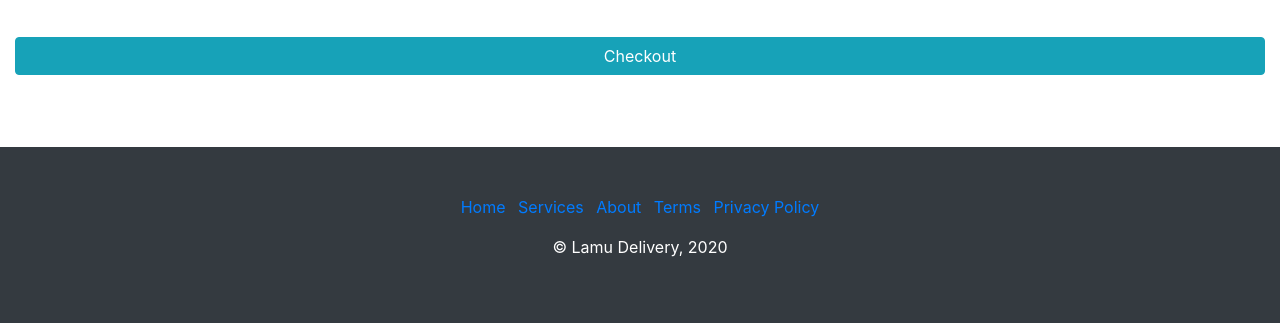
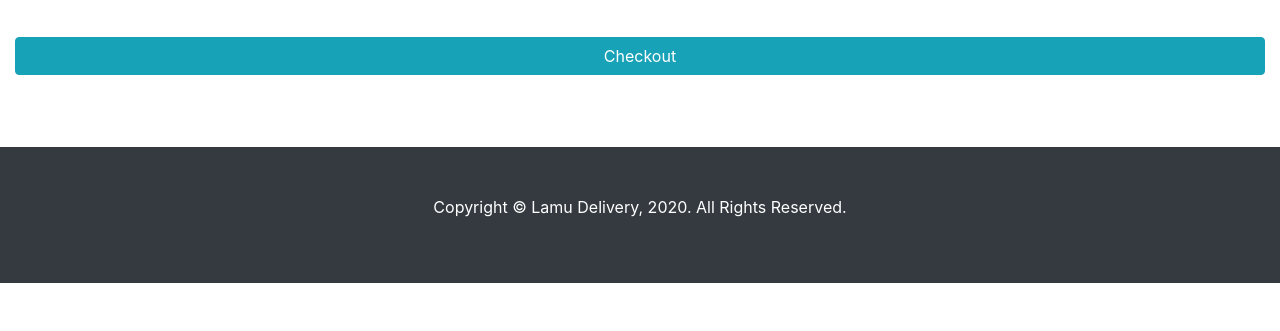
Before and after one commit to ExpertAli/Lamu, a CodeIgniter app: page /lamu/index.php/shop/cart in a window 1280 px wide; the page is wider, and only the part inside the window is pictured. Shown: the part 931-1262 px from the top of that part. After the commit the page ends 1214 px from the top of that part, so only its background shows below. Run offline with CodeIgniter, Linux system fonts and the light colour scheme; the visitor is signed in with stand-in values (Sample User, id 1); data comes from the database, SQL or seed files in the repository.

Commit message:
Working on guest interface

```diff
--- a/application/controllers/Shop.php
+++ b/application/controllers/Shop.php
@@ -22,7 +22,6 @@ class Shop extends CI_Controller
 	{
   		# code...
       $data['products']=$this->read_model->display();
-     // $data['categories']=$this->read_model->category();
       $data['cats']=$this->read_model->catsInProduct();
   		$this->load->view('resources/header');
   		$this->load->view('resources/navbar');
--- a/application/views/resources/footer.php
+++ b/application/views/resources/footer.php
@@ -1,23 +1,35 @@
 <footer class="container-fluid text-center my-2 py-5 bg-dark text-white">
-          <!-- Start: Social Icons -->
-          <div class="social">
-            <a href="#"><i class="icon ion-social-instagram"></i></a>
-            <a href="#"><i class="icon ion-social-snapchat"></i></a>
-            <a href="#"><i class="icon ion-social-twitter"></i></a>
-            <a href="#"><i class="icon ion-social-facebook"></i></a>
-          </div>
-          <!-- End: Social Icons -->
+  <div>
+    <div class="col-sm-6 col-md-2 col-xs-12 col-lg-2 ">
+      <div class="collapse">
+      <H3>Information</H3>
+      </div>
+    </div>
+
+    <div class="col-sm-6 col-md-7 col-xs-12 col-lg-4">
+      <div class="collapse">
+        <H3>Information</H3>
+      </div>
+    </div>
+
+    <div class="col-sm-6 col-md-3 col-xs-12 col-lg-2 ">
+      <div class="collapse">
+        <H3>Information</H3>
+      </div>
+    </div>
+  </div>
+
           <!-- Start: Links -->
-          <ul class="list-inline">
+          <!-- <ul class="list-inline">
               <li class="list-inline-item"><a href="#">Home</a></li>
               <li class="list-inline-item"><a href="#">Services</a></li>
               <li class="list-inline-item"><a href="#">About</a></li>
               <li class="list-inline-item"><a href="#">Terms</a></li>
               <li class="list-inline-item"><a href="#">Privacy Policy</a></li>
-          </ul>
+          </ul> -->
           <!-- End: Links -->
           <!-- Start: Copyright -->
-          <p class="copyright">© Lamu Delivery, <?php echo date('Y'); ?></p>
+          <p>Copyright © Lamu Delivery, <?php echo date('Y'); ?>. All Rights Reserved.</p>
           <!-- End: Copyright -->
   </footer>
   <script src="https://code.jquery.com/jquery-3.3.1.slim.min.js" integrity="sha384-q8i/X+965DzO0rT7abK41JStQIAqVgRVzpbzo5smXKp4YfRvH+8abtTE1Pi6jizo" crossorigin="anonymous"></script>
--- a/application/views/resources/navbar.php
+++ b/application/views/resources/navbar.php
@@ -1,5 +1,5 @@
 <div class="row py-2 px-3">
-    <div class="col-12 col-md-4 pl-5 ">
+    <div class="col-12 col-md-4 pl-md-5 ">
       <h1 class="font-weight-bold text-primary">Lamu Delivery</h1>
     </div>
     <div class="col-12 col-md-8 ">
@@ -17,8 +17,8 @@
         </div>
         <div class="col-4">
           <ul class="nav justify-content-center ">
-            <li class="nav-item"><img src="<?php echo base_url().'uploads/icons/facebook.svg';?>" /></li>
-            <li class="nav-item"><img src="<?php echo base_url().'uploads/icons/facebook.svg';?>" /></li>
+            <li class="nav-item"><img src="<?php echo base_url().'uploads/icons/facebook.svg';?>" alt="Fb" /></li>
+            <li class="nav-item"><img src="<?php echo base_url().'uploads/icons/facebook.svg';?>" alt="Tb" /></li>
           <ul>
         </div>
       </div>
```
Also changed, not shown: application/controllers/Login.php (+50 -0 lines), application/views/shop/products2.php (+10 -14 lines), .htaccess.
